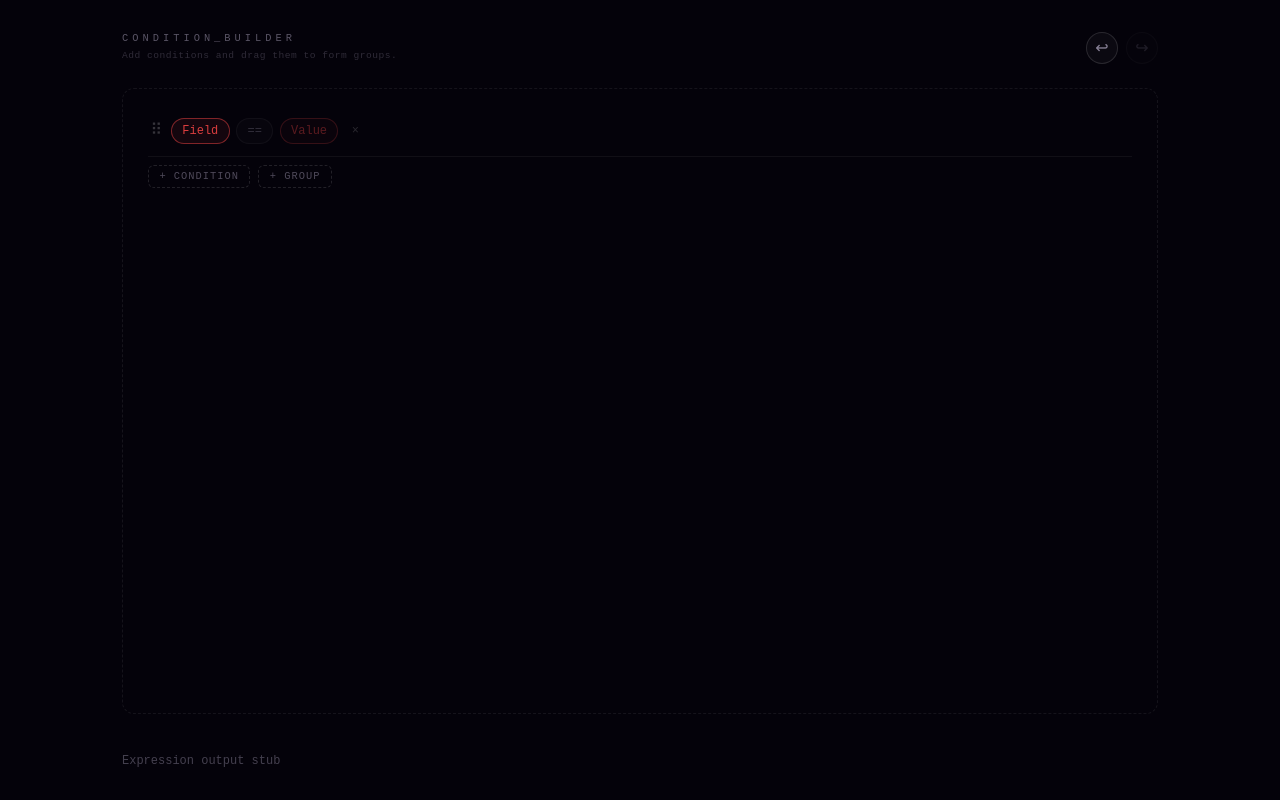
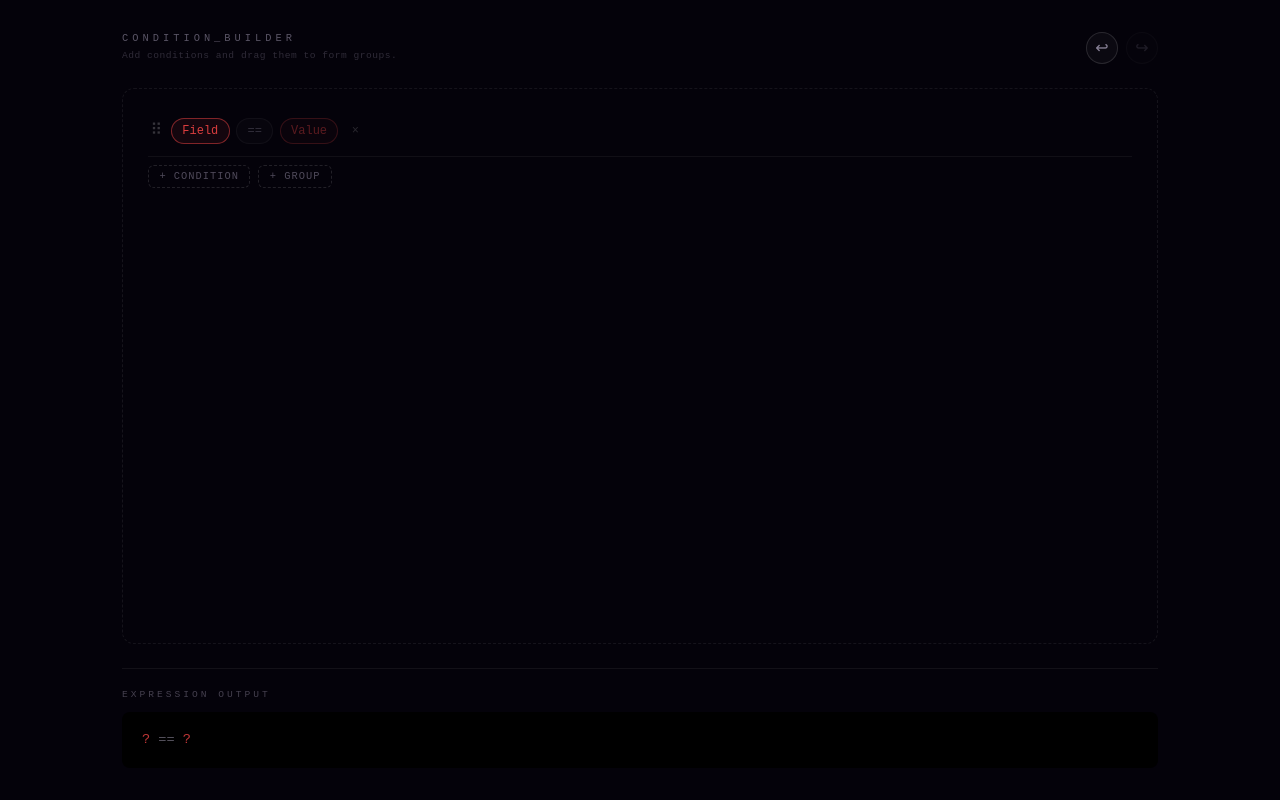
Before and after one commit to Nyarlat-hotep/better-condition-builder, a React (Vite) app: page / in a window 1280 px wide. Both pictures are taken after a click on the button "+ CONDITION". Built offline with nearby package versions, Linux system fonts and the light colour scheme.

Commit message:
feat: ExpressionOutput with colored recursive rendering

```diff
--- /dev/null
+++ b/src/components/ExpressionOutput.css
@@ -0,0 +1,40 @@
+.expression-output {
+  border-top: 1px solid rgba(255,255,255,0.06);
+  padding: 1.25rem 0 0;
+}
+
+.expression-label {
+  font-size: 0.6rem;
+  letter-spacing: 3px;
+  text-transform: uppercase;
+  color: rgba(220, 210, 240, 0.3);
+  margin-bottom: 0.75rem;
+}
+
+.expression-block {
+  background: #000;
+  border-radius: 8px;
+  padding: 1rem 1.25rem;
+  font-family: monospace;
+  font-size: 0.85rem;
+  line-height: 1.8;
+  min-height: 52px;
+  word-break: break-word;
+}
+
+.expression-empty {
+  color: rgba(220, 210, 240, 0.2);
+  font-style: italic;
+}
+
+.expr-connector {
+  color: rgba(220, 210, 240, 0.4);
+}
+
+.expr-incomplete {
+  color: rgba(239, 68, 68, 0.8);
+}
+
+.expr-paren {
+  color: rgba(220, 210, 240, 0.25);
+}
--- a/src/components/ExpressionOutput.jsx
+++ b/src/components/ExpressionOutput.jsx
@@ -1,3 +1,66 @@
+import './ExpressionOutput.css'
+
+function renderNode(node, isRoot = false) {
+  if (node.type === 'condition') {
+    const field = node.field
+      ? <span>{node.field}</span>
+      : <span className="expr-incomplete">?</span>
+    const value = node.value
+      ? <span>{node.value}</span>
+      : <span className="expr-incomplete">?</span>
+    return (
+      <>
+        {field}
+        {' '}
+        <span className="expr-connector">{node.operator}</span>
+        {' '}
+        {value}
+      </>
+    )
+  }
+
+  // group
+  if (!node.children || node.children.length === 0) {
+    return isRoot ? null : (
+      <>
+        <span className="expr-paren">(</span>
+        <span className="expr-paren">)</span>
+      </>
+    )
+  }
+
+  const parts = node.children.map((child, i) => (
+    <span key={child.id}>
+      {renderNode(child)}
+      {i < node.children.length - 1 && (
+        <span className="expr-connector"> {node.connector} </span>
+      )}
+    </span>
+  ))
+
+  if (isRoot) return <>{parts}</>
+
+  return (
+    <>
+      <span className="expr-paren">(</span>
+      <span style={{ color: node.color }}>{parts}</span>
+      <span className="expr-paren">)</span>
+    </>
+  )
+}
+
 export default function ExpressionOutput({ tree }) {
-  return <div style={{ color: 'rgba(220,210,240,0.3)', fontFamily: 'monospace', fontSize: '0.75rem', marginTop: '1rem' }}>Expression output stub</div>
+  const isEmpty = !tree.children || tree.children.length === 0
+
+  return (
+    <div className="expression-output">
+      <div className="expression-label">Expression output</div>
+      <div className="expression-block">
+        {isEmpty
+          ? <span className="expression-empty">Add conditions to build an expression...</span>
+          : renderNode(tree, true)
+        }
+      </div>
+    </div>
+  )
 }
```
